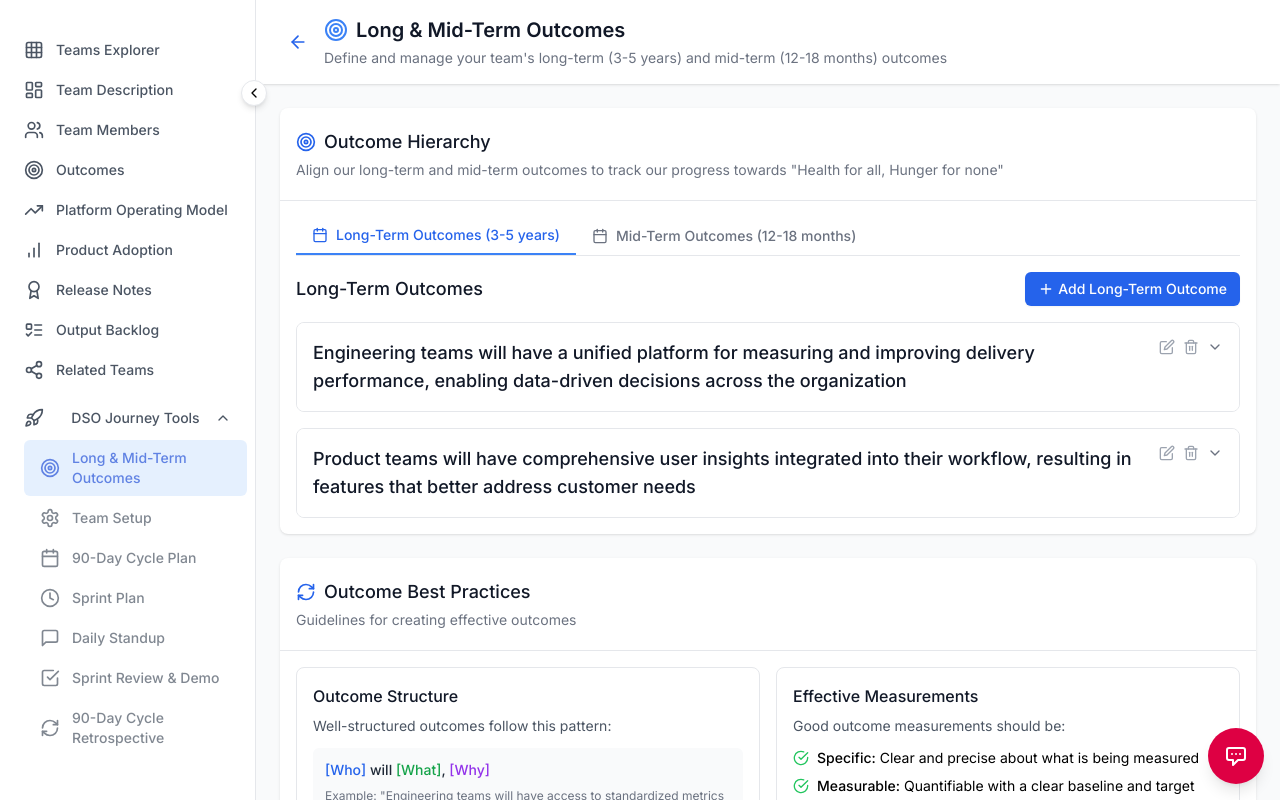
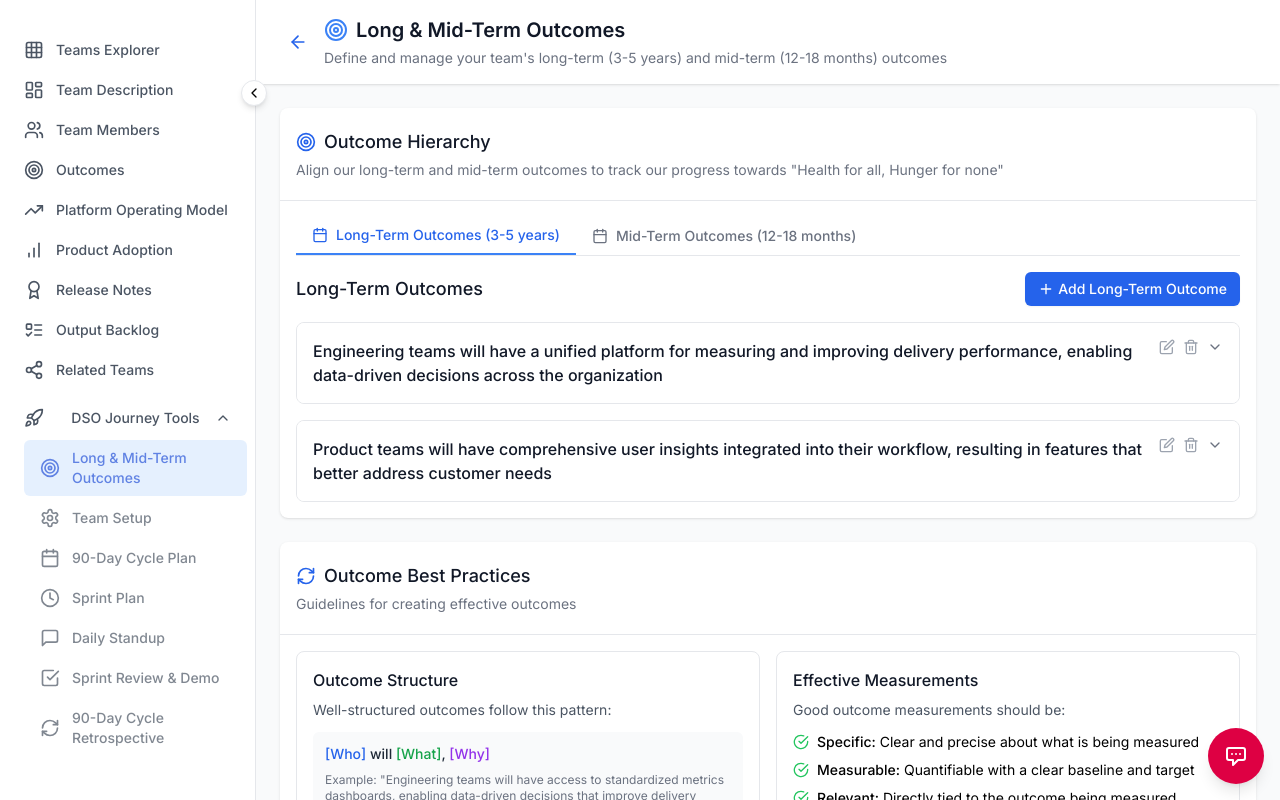
Before and after one commit to jessicabell11/DSO-OS-Test, a React (Vite) app: page /long-mid-term-outcomes in a window 1280 px wide. Built offline with nearby package versions, Linux system fonts and the light colour scheme.

Commit message:
on the "long & mid-term outcomes" page change the outcome  statements font format to be smaller on the long-term outcomes and mid-term outcomes tabs so that doesn't look the same as the page title

```diff
--- a/src/components/LongMidTermOutcomes.tsx
+++ b/src/components/LongMidTermOutcomes.tsx
@@ -690,7 +690,7 @@ const LongMidTermOutcomes: React.FC<LongMidTermOutcomesProps> = () => {
                               <div className="flex justify-between items-start">
                                 <div className="flex-1">
                                   <h4
-                                    className="text-lg font-medium text-gray-900 cursor-pointer hover:text-blue-600"
+                                    className="text-base font-medium text-gray-900 cursor-pointer hover:text-blue-600"
                                     onClick={() => toggleOutcomeExpanded(outcome.id)}
                                   >
                                     {outcome.title}
@@ -851,7 +851,7 @@ const LongMidTermOutcomes: React.FC<LongMidTermOutcomesProps> = () => {
                                   <div className="flex justify-between items-start">
                                     <div className="flex-1">
                                       <h5
-                                        className="text-lg font-medium text-gray-900 cursor-pointer hover:text-blue-600"
+                                        className="text-base font-medium text-gray-900 cursor-pointer hover:text-blue-600"
                                         onClick={() => toggleOutcomeExpanded(outcome.id)}
                                       >
                                         {outcome.title}
```
